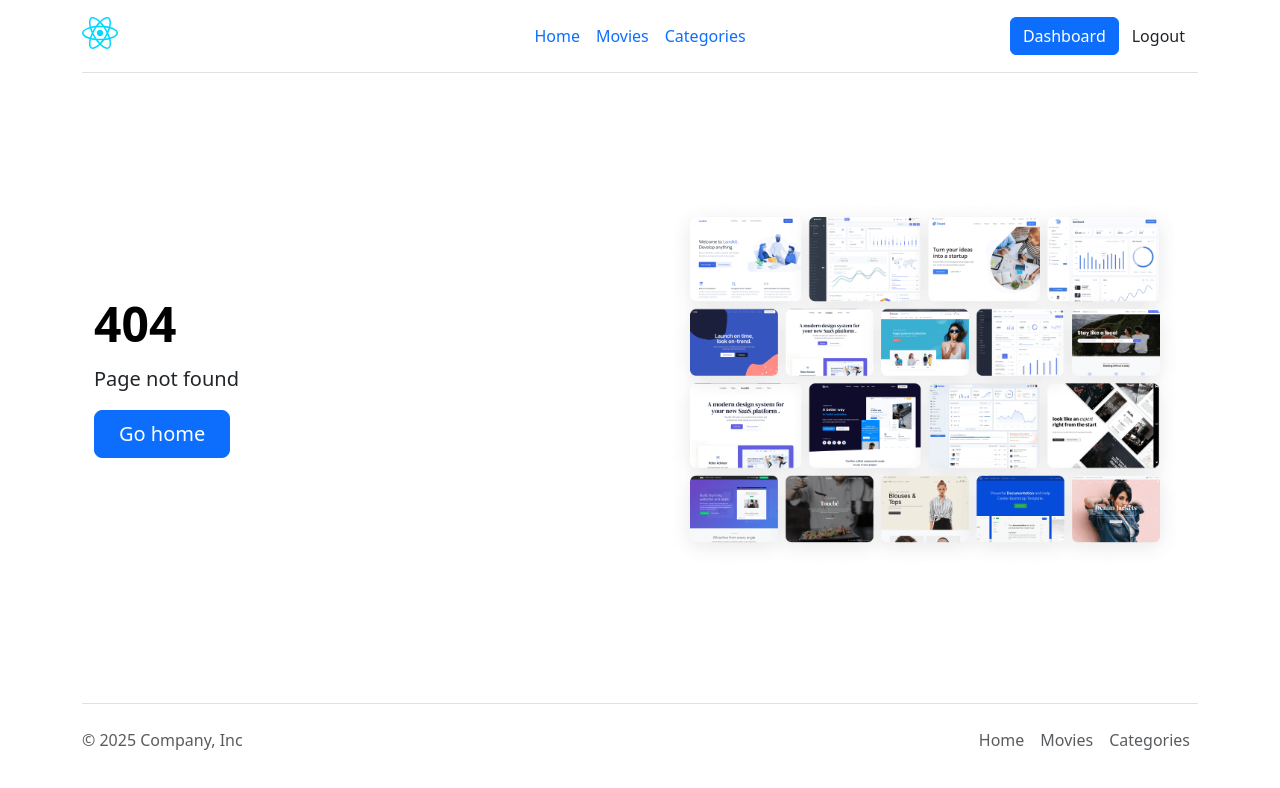
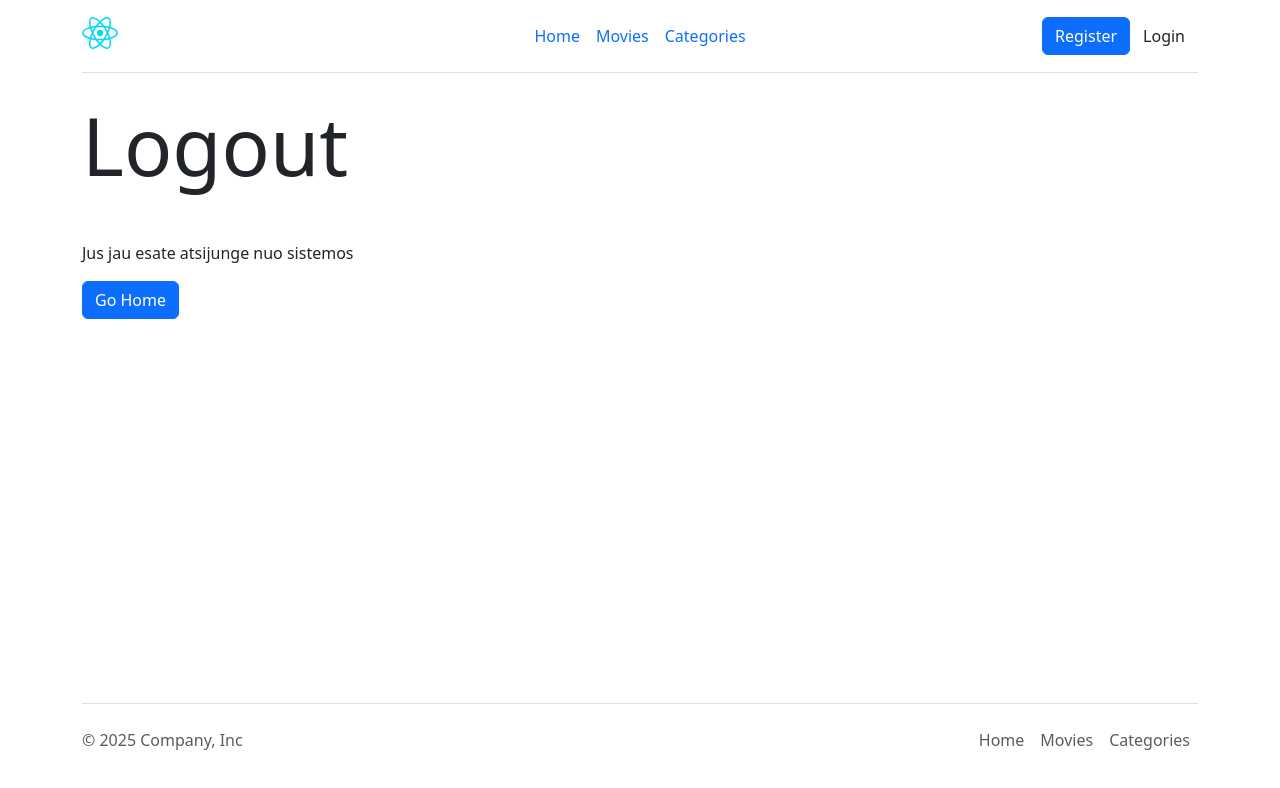
Before and after one commit to helltah/55-grupe-final-fantasy, a React app in the folder client/: page /logout in a window 1280 px wide. Before the commit this address had no page. Shown: the top 788 px of the page. Built offline with nearby package versions, Linux system fonts and the light colour scheme; the HTML template or start-up script is replaced by a standard one.

Commit message:
Content protection by login state

```diff
--- a/client/src/App.jsx
+++ b/client/src/App.jsx
@@ -22,6 +22,7 @@ import { AdminViewMoviePage } from './pages/admin/movies/ViewMovie';
 import { AdminMoviesPublishedPage } from './pages/admin/movies/MoviesPublished';
 import { AdminMoviesDraftPage } from './pages/admin/movies/MoviesDraft';
 import { AdminEditMoviePage } from './pages/admin/movies/EditMovie';
+import { LogoutPage } from './pages/public/Logout';
 
 export function App() {
   return (
@@ -35,6 +36,7 @@ export function App() {
           <Route path='/categories/:category' element={<CategoryInnerPage />} />
           <Route path='/register' element={<RegisterPage />} />
           <Route path='/login' element={<LoginPage />} />
+          <Route path='/logout' element={<LogoutPage />} />
         </Route>
 
         <Route element={<AdminLayout />}>
--- a/client/src/components/Header.jsx
+++ b/client/src/components/Header.jsx
@@ -2,7 +2,7 @@ import { Link, NavLink } from "react-router";
 import logo from '../assets/react.svg';
 
 export function Header() {
-    const isLoggedin = true;
+    const isLoggedin = false;
 
       return (
             <header className="d-flex flex-wrap align-items-center justify-content-center justify-content-md-between py-3 mb-4 border-bottom">
--- a/client/src/components/forms/AdminMovieForm.jsx
+++ b/client/src/components/forms/AdminMovieForm.jsx
@@ -29,7 +29,7 @@ export function AdminMovieForm({ movie }) {
                 <input type="file" className="form-control" id="img" name="img" />
             </form>
 
-            <form className="col-12 col-md-9 col-lg-6">
+            <form className="col-12 col-md-9 col-lg-6 mb-5">
                 <div className="mb-3">
                     <label htmlFor="title" className="form-label">Title</label>
                     <input onChange={e => setTitle(e.target.value)} value={title}
--- a/client/src/pages/admin/movies/EditMovie.jsx
+++ b/client/src/pages/admin/movies/EditMovie.jsx
@@ -1,4 +1,5 @@
 import { AdminPageTitle } from "../../../components/AdminPageTitle";
+import { Alert } from "../../../components/Alert";
 import { AdminMovieForm } from "../../../components/forms/AdminMovieForm";
 
 export function AdminEditMoviePage() {
@@ -20,6 +21,9 @@ export function AdminEditMoviePage() {
 
             <div className="container">
                 <div className="row">
+                     <div className="col-12 col-md-9 mt-5">
+                        <Alert text='Norimas filmas nerastas, todel redagavimas yra neimanomas.' />
+                    </div>
                     <AdminMovieForm movie={movie} />
                 </div>
             </div>
--- a/client/src/pages/public/Login.jsx
+++ b/client/src/pages/public/Login.jsx
@@ -1,14 +1,28 @@
+import { Link } from "react-router";
 import { LoginForm } from "../../components/forms/LoginForm";
 import { PublicPageTitle } from "../../components/PublicPageTitle";
 
 export function LoginPage() {
+    const isLoggedIn = true;
+
     return (
         <main className="min-page-height">
            <PublicPageTitle title="Login" />
 
             <div className="container">
                 <div className="row">
-                    <LoginForm />
+                    {
+                        isLoggedIn
+                            ?<>
+                                <p>Einamuoju metu prie sistemos prisijunge vartotojai negali prisijungti prie kitos paskyros. Noredami ta atlikti -  atsijunkite nuo dabartines paskyros</p>
+                                <div className="d-flex gap-3">
+                                    <Link to='/logout' className="btn btn-primary">Logout</Link>
+                                    or
+                                    <Link to='/admin' className="btn btn-primary">Go to dashboard</Link>
+                                </div>
+                            </>
+                            : <LoginForm />
+                    }
                 </div>
             </div>
         </main>
--- /dev/null
+++ b/client/src/pages/public/Logout.jsx
@@ -0,0 +1,28 @@
+import { Link } from "react-router";
+import { PublicPageTitle } from "../../components/PublicPageTitle";
+
+export function LogoutPage() {
+    const isLoggedIn = false;
+
+    return (
+        <main className="min-page-height">
+            <PublicPageTitle title="Logout" />
+            <div className="container">
+                <div className="row">
+                    {
+                        isLoggedIn
+                            ?<div className="col-12">
+                                <p>Ar tikrai norite atsijungti nuo sistemos?</p>
+                                <button className="btn btn-primary">Logout</button>
+                            </div>
+                            :
+                            <div className="col-12">
+                                <p>Jus jau esate atsijunge nuo sistemos</p>
+                                <Link to='/' className="btn btn-primary">Go Home</Link>
+                            </div>
+                    }
+                </div>
+            </div>
+        </main>
+    );
+}
--- a/client/src/pages/public/Register.jsx
+++ b/client/src/pages/public/Register.jsx
@@ -2,12 +2,27 @@ import { RegisterForm } from "../../components/forms/RegisterForm";
 import { PublicPageTitle } from "../../components/PublicPageTitle";
 
 export function RegisterPage() {
+    const isLoggedIn = false;
+
     return (
         <main className="min-page-height">
             <PublicPageTitle title="Register" />
 
             <div className="container">
                 <div className="row">
+                    {
+                        isLoggedIn
+                            ? <>
+                                <p>Einamuoju metu prie sistemos prisijunge vartotojai negali registruoti kitos paskyros. Noredami ta atlikti -  atsijunkite nuo dabartines paskyros</p>
+                                <div className="d-flex gap-3">
+                                    <Link to='/logout' className="btn btn-primary">Logout</Link>
+                                    or
+                                    <Link to='/admin' className="btn btn-primary">Go to dashboard</Link>
+                                </div>
+                            </>
+                            : <RegisterForm />
+
+                    }
                     <RegisterForm />
                 </div>
             </div>
--- a/client/src/templates/AdminLayout.jsx
+++ b/client/src/templates/AdminLayout.jsx
@@ -2,20 +2,36 @@ import { Outlet } from "react-router";
 import { Header } from "../components/Header";
 import { Footer } from "../components/Footer";
 import { Sidebar } from "../components/Sidebar";
+import { LoginForm } from "../components/forms/LoginForm";
+import { PublicPageTitle } from "../components/PublicPageTitle";
 
 export function AdminLayout() {
+    const isLoggedIn = false;
+
     return (
         <>
             <div className="container-fluid">
                 <Header />
             </div>
             <div className="container-fluid min-page-height">
-                <div className="row">
-                    <Sidebar />
-                    <div className="col-md-9 ms-sm-auto col-lg-10 px-md-4">
-                        <Outlet />
+                {
+                    isLoggedIn
+                        ? <div className="row">
+                            <Sidebar />
+                            <div className="col-md-9 ms-sm-auto col-lg-10 px-md-4">
+                            <Outlet />
+                        </div>
                     </div>
-                </div>
+                    :
+                    <>
+                        <PublicPageTitle title={Login} />
+                        <div className="container">
+                            <div className="row">
+                                <LoginForm />
+                            </div>
+                        </div>
+                    </>
+                }
             </div>
             <div className="container-fluid">
                 <Footer />
```
